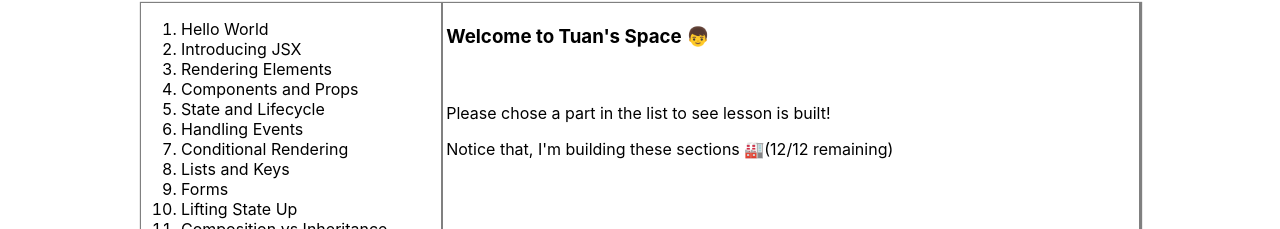
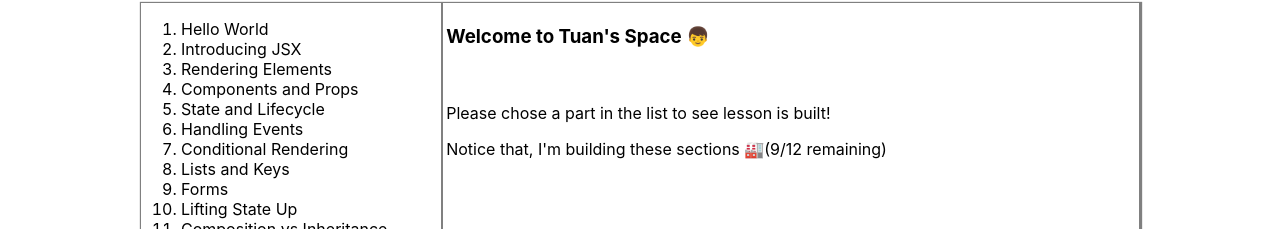
Before and after one commit to hobabe/Reactjs_2022, a React (Create React App) app in the folder Mainconcept/study_reactjs/: page /tuan-react-space in a window 1280 px wide. Shown: the part 58-287 px from the top of the page. Built offline with nearby package versions, Linux system fonts and the light colour scheme.

Commit message:
Fix description and update show remaining lesson

```diff
--- a/Mainconcept/study_reactjs/src/tuan/base-components/ReactLesson.jsx
+++ b/Mainconcept/study_reactjs/src/tuan/base-components/ReactLesson.jsx
@@ -11,7 +11,7 @@ class ReactLesson extends React.Component {
       reactLessonList: [],
       lessonActive: {
         id: "",
-        component: <WelcomeToReactLesson />,
+        component: null,
         description: "No description",
       },
       func: {
@@ -22,6 +22,7 @@ class ReactLesson extends React.Component {
 
     this.initData();
     this.initEvents();
+    this.InitWelcome();
   }
 
   initData() {
@@ -44,13 +45,18 @@ class ReactLesson extends React.Component {
         lessonActive: {
           id: foundBuiltLesson.id,
           component: foundBuiltLesson.component,
-          description: foundBuiltLesson.description ?? "This lesson is not built, please select other lesson",
+          description: foundBuiltLesson.description == "" ? "This lesson is not built, please select other lesson!" : foundBuiltLesson.description,
         },
       }));
     }
   }
 
+  InitWelcome(){
+    this.state.lessonActive.component = <WelcomeToReactLesson lessonList={this.state.reactLessonList}/>
+  }
+
   render() {
+
     return (
       <div>
         <div id={"t-react-lesson"}>
--- a/Mainconcept/study_reactjs/src/tuan/base-components/ReactLessonData.jsx
+++ b/Mainconcept/study_reactjs/src/tuan/base-components/ReactLessonData.jsx
@@ -22,7 +22,7 @@ export function reactLessonData(){
       { component: null, id: "Forms", text: "Forms", description: "" },
       { component: null, id: "LiftingStateUp", text: "Lifting State Up", description: "" },
       { component: null, id: "CompositionVsInheritance", text: "Composition vs Inheritance", description: "" },
-      { component: null, id: "ThinkingInReact", text: "Thinking In React", description: "" },
+      { component: null, id: "ThinkingInReact", text: "Thinking In React", description: "" }
     ]
   }
 }
--- a/Mainconcept/study_reactjs/src/tuan/base-components/WelcomeToReactLesson.jsx
+++ b/Mainconcept/study_reactjs/src/tuan/base-components/WelcomeToReactLesson.jsx
@@ -1,10 +1,18 @@
-function WelcomeToReactLesson() {
+function WelcomeToReactLesson(props) {
+  function LessonRemainingCount(){
+    var builtLessons = props.lessonList.filter((lesson) => {
+      return lesson.component
+    });
+
+    return props.lessonList.length - builtLessons.length;
+  }
+
   return (
     <div>
       <h3>Welcome to Tuan's Space 👦</h3>
       <br />
       <p>Please chose a part in the list to see lesson is built!</p>
-      <p>Notice that, I'm building these sections 🏭(12/12 remaining)</p>
+      <p>Notice that, I'm building these sections 🏭({LessonRemainingCount()}/{props.lessonList.length} remaining)</p>
     </div>
   );
 }
```
